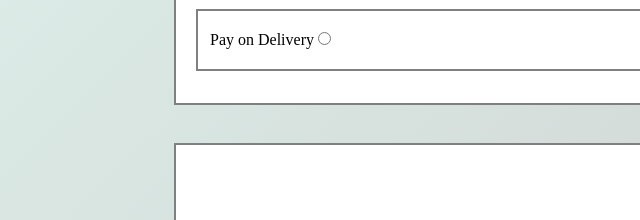
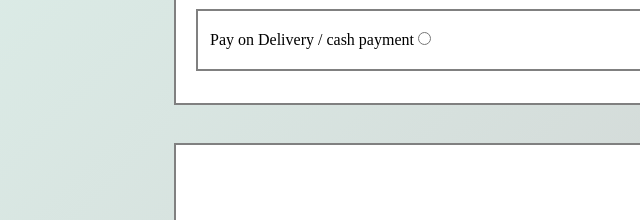
Before and after one commit to beardedprince/Meal-App, a plain HTML site: page checkout.html in a window 1280 px wide. Shown: the part 1139-1359 px from the top of the page, 50-690 px from the left. Drawn offline with Linux system fonts and the light colour scheme; a web font is replaced by a local one.

Commit message:
Pulled develop so as to refix

```diff
--- a/checkout.html
+++ b/checkout.html
@@ -66,7 +66,7 @@
                         <input type="radio" name="" id="">
                     </div>
                     <div class="pick">
-                            <label for="type">Pay on Delivery</label>
+                            <label for="type">Pay on Delivery / cash payment</label>
                             <input type="radio" name="" id="" placeholder="Delivery Description">
                     </div>
 
```
